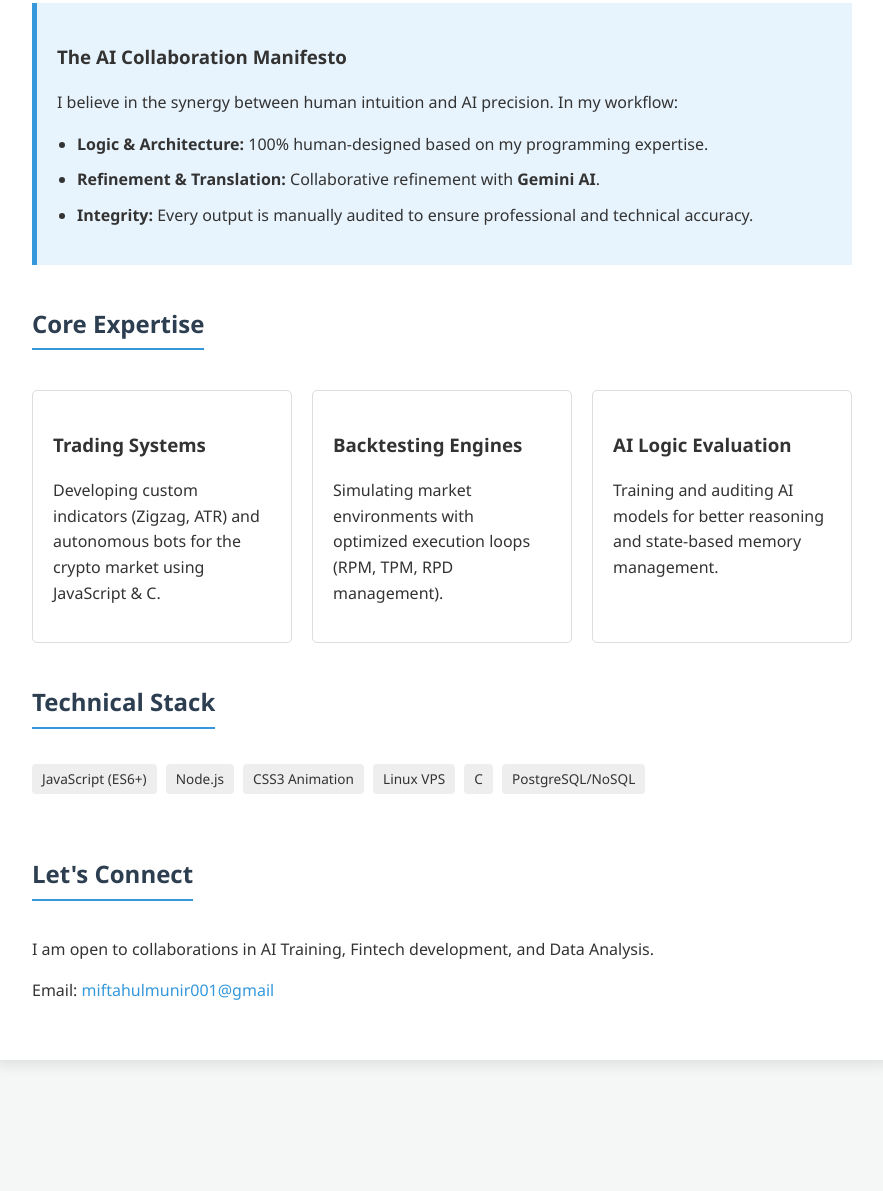
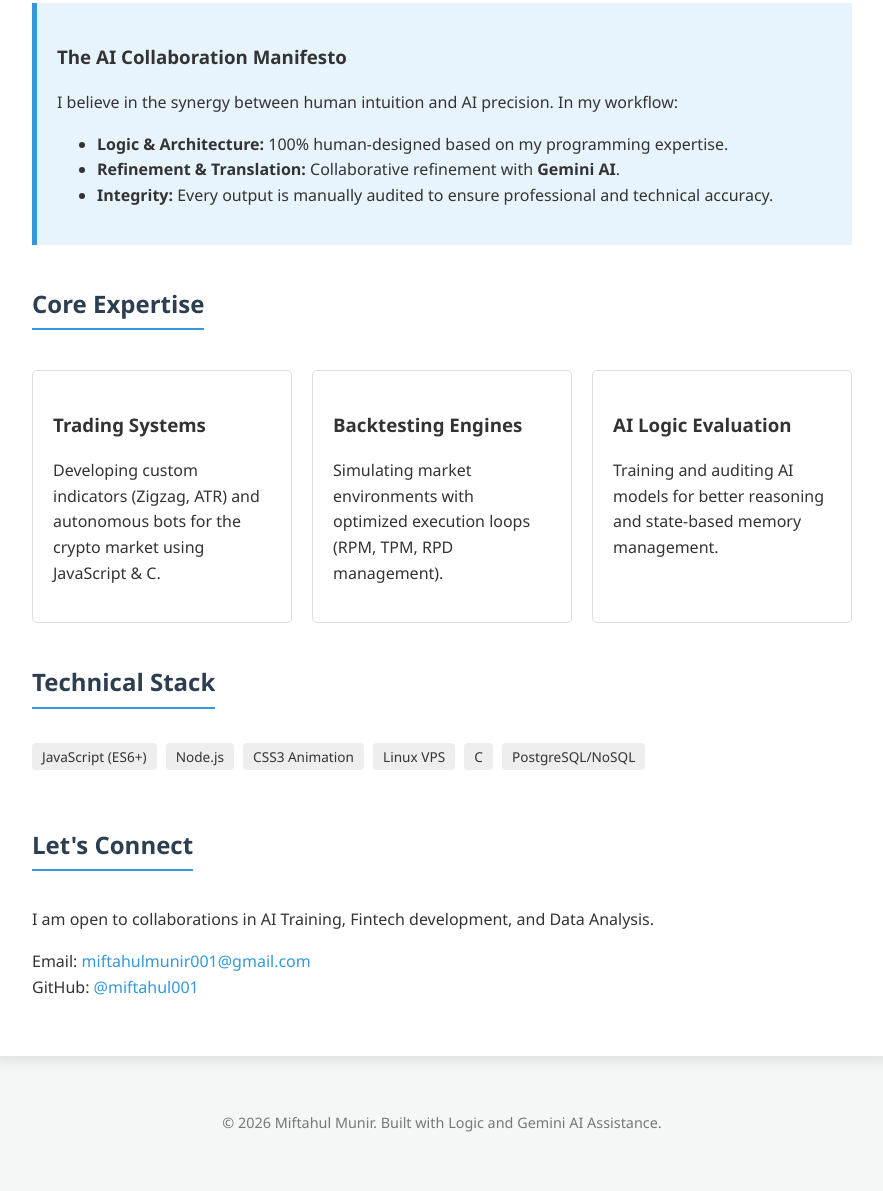
Before and after one commit to miftahul001/miftahul001, a plain HTML site: page index.html in a window 1280 px wide. Shown: the part 535-1726 px from the top of the page, without its empty margins (198-1081 px from the left). Before the commit the page ends 1615 px from the top, so only its background shows below. Drawn offline with Linux system fonts and the light colour scheme.

Commit message:
Initialize professional profile website for GitHub Pages
Launched the initial landing page featuring the "Human-AI Collaboration Manifesto." The site structure and core content were developed with assistance from Gemini AI to ensure professional standards while maintaining 100% human-driven logic and architecture. This marks the first step in establishing a transparent, logic-focused digital presence.

```diff
--- a/index.html
+++ b/index.html
@@ -100,20 +100,10 @@
             border-radius: 4px;
             font-size: 0.85em;
             margin-right: 5px;
-			display: inline-block;
-			margin-bottom: 5px;
         }
 
         a { color: var(--accent-color); text-decoration: none; }
         a:hover { text-decoration: underline; }
-
-		ul {
-			padding-left: 20px;
-		}
-
-		li {
-			margin-bottom: 10px;
-		}
     </style>
 </head>
 <body>
@@ -173,4 +163,15 @@
         <h2 style="margin-top: 40px;">Let's Connect</h2>
         <p>I am open to collaborations in AI Training, Fintech development, and Data Analysis.</p>
         <p>
-			Email: <a href="mailto:miftahulmunir001@gmail.com">miftahulmunir001@gmail
+            Email: <a href="mailto:miftahulmunir001@gmail.com">miftahulmunir001@gmail.com</a><br>
+            GitHub: <a href="https://github.com/miftahul001">@miftahul001</a>
+        </p>
+    </div>
+
+    <div class="footer">
+        <p>© 2026 Miftahul Munir. Built with Logic and Gemini AI Assistance.</p>
+    </div>
+</div>
+
+</body>
+</html>
```
Lines whose indentation alone changed are shown as unchanged.
